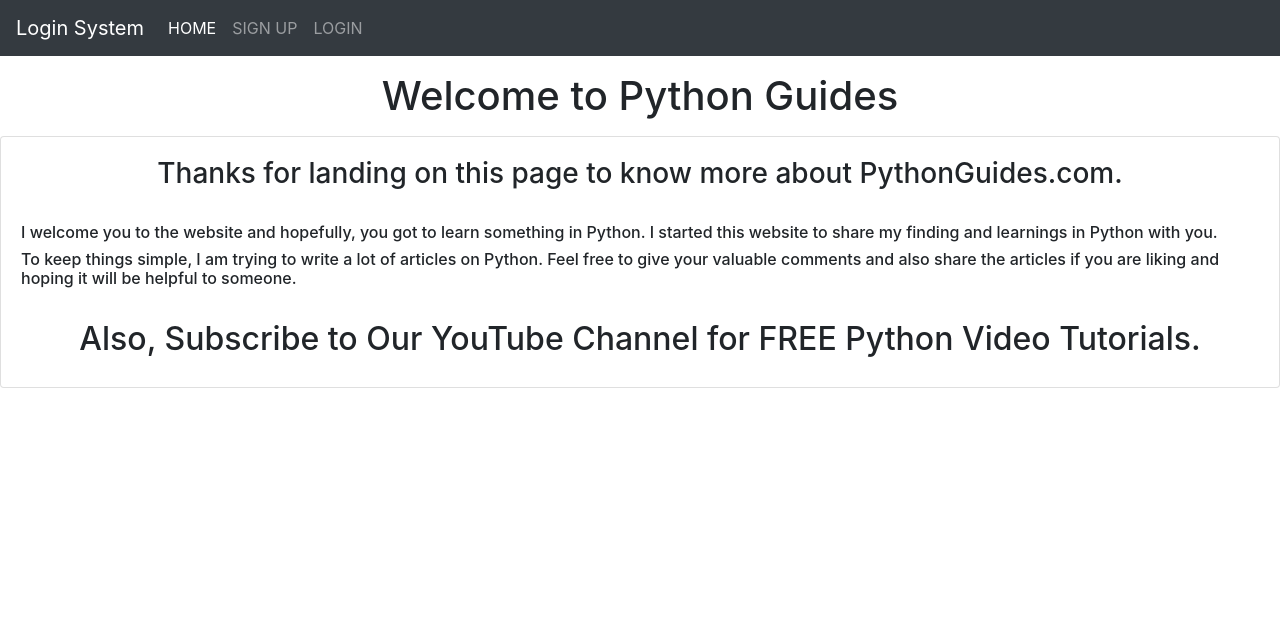
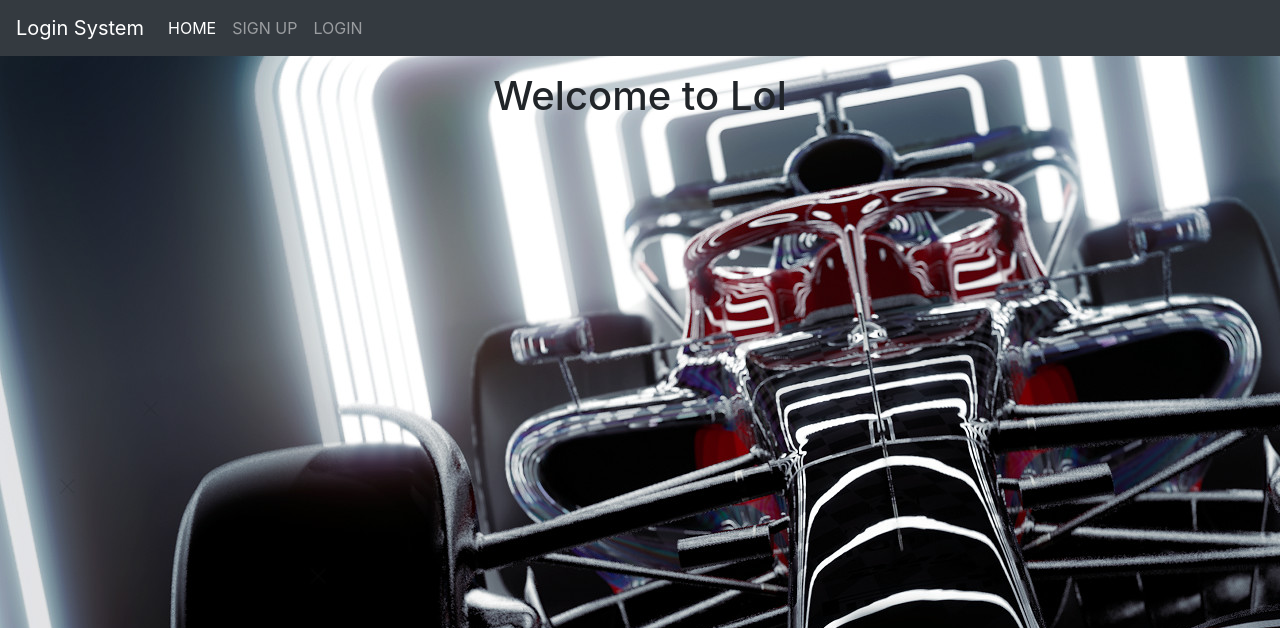
Before and after one commit to afc-asd/AID, a Django app: page /home/ in a window 1280 px wide. Shown: the top 628 px of the page. Run offline with Django 4.2, Linux system fonts and the light colour scheme; some libraries are stand-ins or nearby versions.

Commit message:
User accounts

```diff
--- a/home/templates/home/home.html
+++ b/home/templates/home/home.html
@@ -1,17 +1,23 @@
 <!DOCTYPE html>
 <html lang="en">
 
+{% load static %}
+
 <head>
-  <meta charset="UTF-8">
-  <meta http-equiv="X-UA-Compatible" content="IE=edge">
-  <meta name="viewport" content="width=device-width, initial-scale=1.0">
-  <link rel="stylesheet" href="https://maxcdn.bootstrapcdn.com/bootstrap/4.0.0/css/bootstrap.min.css"
+    <meta charset="UTF-8">
+    <meta http-equiv="X-UA-Compatible" content="IE=edge">
+    <meta name="viewport" content="width=device-width, initial-scale=1.0">
+    <link rel="stylesheet" href="https://maxcdn.bootstrapcdn.com/bootstrap/4.0.0/css/bootstrap.min.css"
     integrity="sha384-Gn5384xqQ1aoWXA+058RXPxPg6fy4IWvTNh0E263XmFcJlSAwiGgFAW/dAiS6JXm" crossorigin="anonymous">
-  <title>Login System</title>
+    <title>Login System</title>
+    <style>
+        body {
+            background-image: url("{% static 'img/22.jpg' %}");
+        }
+    </style>
 </head>
 
 <body>
-
   <script src="https://code.jquery.com/jquery-3.2.1.slim.min.js"
     integrity="sha384-KJ3o2DKtIkvYIK3UENzmM7KCkRr/rE9/Qpg6aAZGJwFDMVNA/GpGFF93hXpG5KkN"
     crossorigin="anonymous"></script>
@@ -53,20 +59,8 @@
   </nav>
 
   <div class="container my-3">
-    <h1 style="text-align:center;">Welcome to Python Guides</h1>
+    <h1 style="text-align:center;">Welcome to Lol</h1>
   </div>
-
-  <div class="card">
-    <div class="card-body">
-      <h3 style="text-align:center;">Thanks for landing on this page to know more about PythonGuides.com.</h3>
-      <br>
-      <h6>I welcome you to the website and hopefully, you got to learn something in Python. I started this website to
-        share my finding and learnings in Python with you.</h6>
-      <h6>To keep things simple, I am trying to write a lot of articles on Python. Feel free to give your valuable
-        comments and also share the articles if you are liking and hoping it will be helpful to someone.</h6>
-      <br>
-      <h2 style="text-align:center;">Also, Subscribe to Our YouTube Channel for FREE Python Video Tutorials.</h2>
-    </div>
 </body>
 
 </html>
--- a/login/templates/login/login.html
+++ b/login/templates/login/login.html
@@ -8,7 +8,7 @@
 
     <style>
         body {
-            background-image: url("{% static 'login/../../static/img/scuderia.jpg' %}");
+            background-image: url("{% static 'img/scuderia.jpg' %}");
         }
     </style>
 </head>
```
Also changed, not shown: home/static/img/22.jpg (added).
